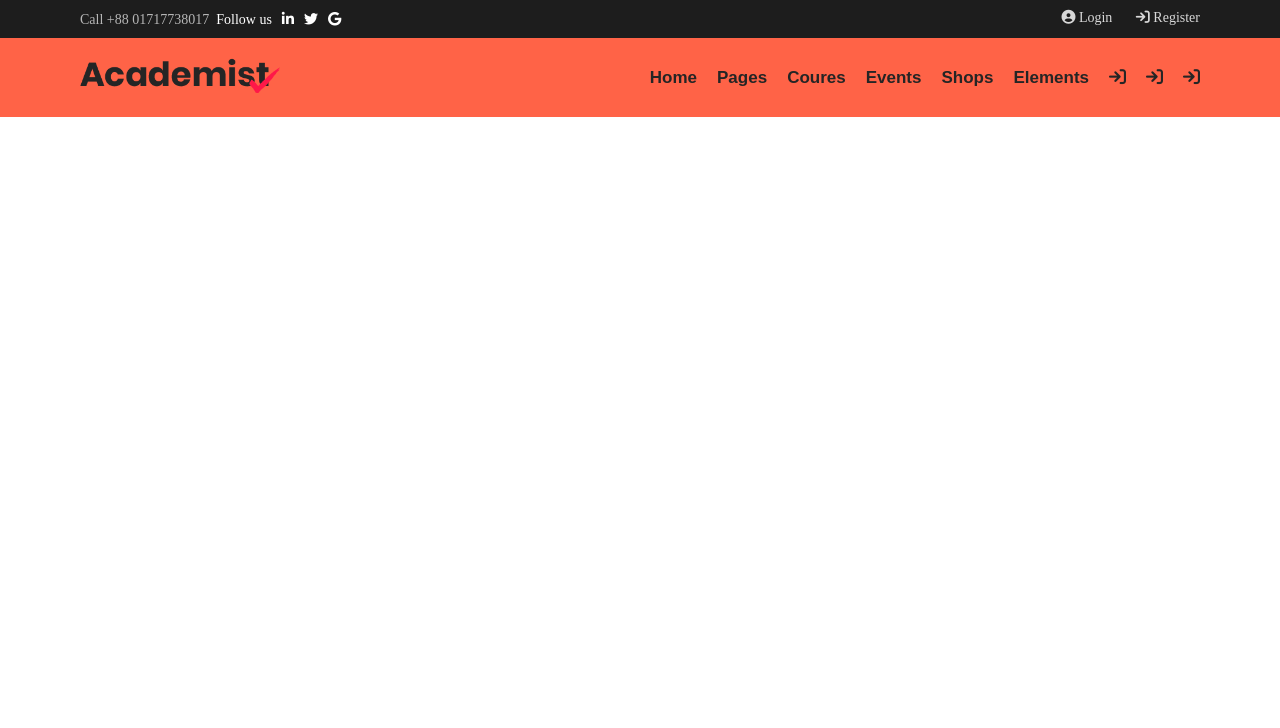
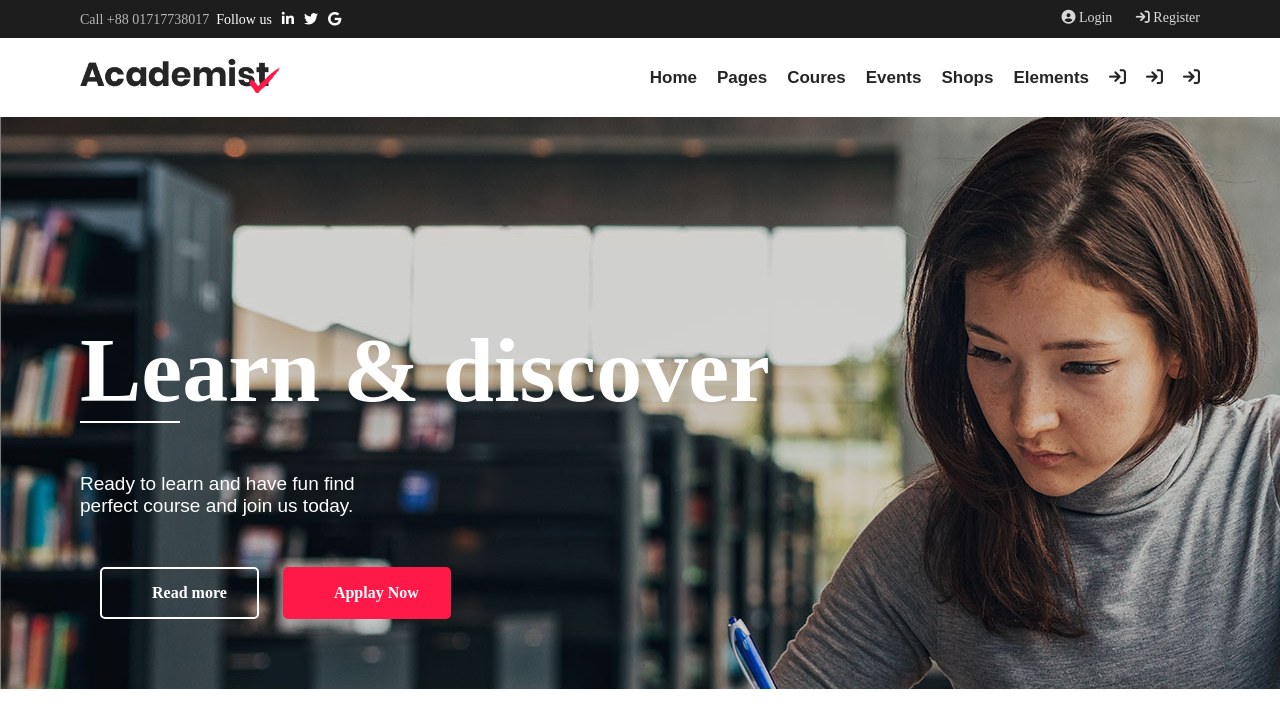
Before and after one commit to MMaidul/Accademist_html_and_css, a plain HTML site: page index.html in a window 1280 px wide. Drawn offline with Linux system fonts and the light colour scheme.

Commit message:
home section done

```diff
--- a/css/style.css
+++ b/css/style.css
@@ -33,6 +33,11 @@ font-link
 .container-full{
     width: 100%;
     margin: 0 auto;
+}
+.col-100{
+    width: 100%;
+    float: left;
+    padding: 0 25px;
 }
 .col-70{
     width: 70%;
@@ -126,7 +131,7 @@ h1,h2,h3,h4,h5,h6{
  02.header css
 --------------------------*/
 header{
-    background-color: tomato;
+    background-color: #fff;
     padding: 20px 0;
 }
 header .logo img{
@@ -172,3 +177,57 @@ header .main-menu .menu-icon:hover::after{
 header .main-menu .menu-icon:hover{
     color: #ff1949;
 }
+
+/*------------------------
+ 02.home css
+--------------------------*/
+.home{
+    background: url(../img/home/main-home-img-6.jpg);
+    padding-top: 200px;
+    padding-bottom: 70px;
+    color: #fff;
+}
+.home-content h1{
+    font-size: 92px;
+    font-weight: 700;
+    font-family: poppinst;
+    position: relative;
+}
+.home-content h1::before{
+    position: absolute;
+    content: "";
+    height: 2px;
+    width: 100px;
+    background-color: #fff;
+    bottom: 0;
+    left: 0;
+
+}
+.home-content p{
+    font-size: 19px;
+    font-family: 'Poppins', sans-serif;
+    font-weight: 300;
+    padding: 50px 0;
+}
+.btn{
+    color: #fff;
+    font-weight: 600;
+    border: 2px solid #fff;
+    border-radius: 5px;
+    padding: 15px 30px;
+    display: inline-block;
+    transition: .3s;
+    margin-left: 20px;
+}
+.btn i{
+    visibility: hidden;
+    transition: .3s;
+}
+.btn:hover i{
+   visibility: visible;
+}
+.btn-active{
+    background-color: #ff1949;
+    color: #fff;
+    border: 2px solid #ff1949;
+}
--- a/index.html
+++ b/index.html
@@ -89,6 +89,25 @@
         </div>
     </header>
     <!-- header section end -->
+    <section id="home" class="home">
+        <div class="container">
+            <div class="home-content col-100">
+                <h1>Learn & discover</h1>
+                <p>
+                    Ready to learn and have fun find <br>
+                    perfect course and join us today.
+                </p>
+                <a href="#" class="btn">
+                    <i class="fa-solid fa-arrow-right-long"></i>
+                    Read more
+                </a>
+                <a href="#" class="btn btn-active">
+                    <i class="fa-solid fa-arrow-right-long"></i>
+                    Applay Now
+                </a>
+            </div>
+        </div>
+    </section>
 
 
 
```
